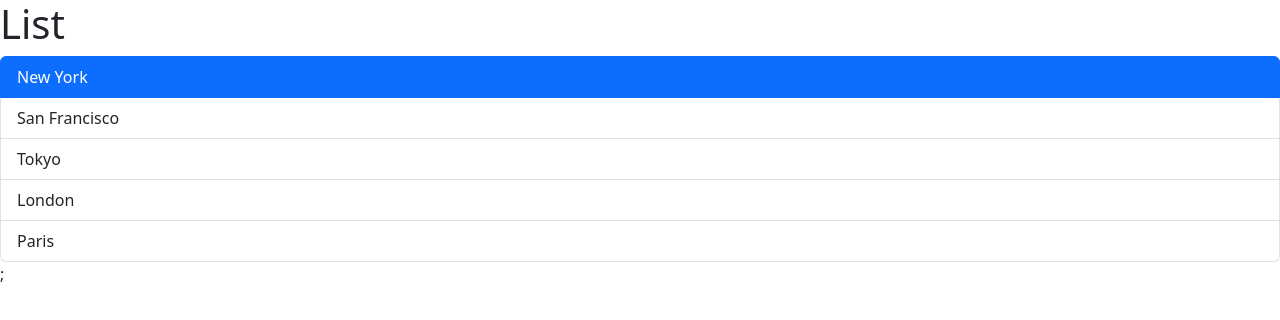
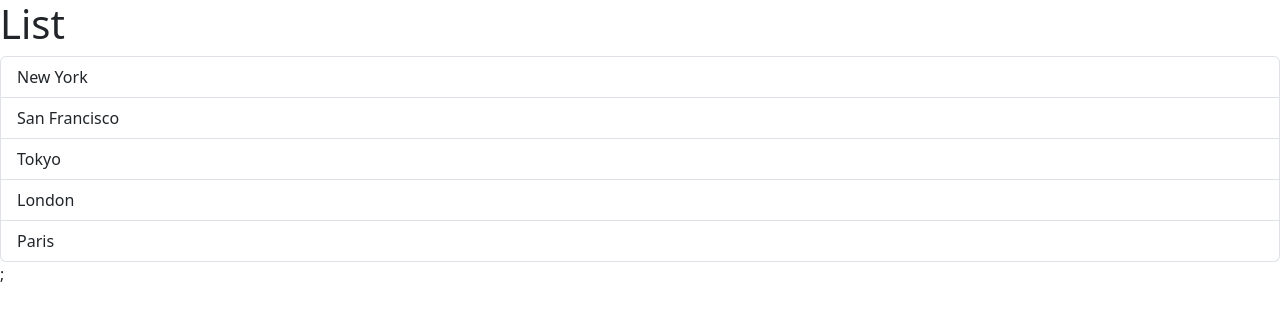
Before and after one commit to lucapolzone/react-app, a React (Vite) app: page / in a window 1280 px wide. Shown: the top 320 px of the page. Built offline with nearby package versions, Linux system fonts and the light colour scheme.

Commit message:
feat: add managing state

```diff
--- a/src/components/ListGroup.tsx
+++ b/src/components/ListGroup.tsx
@@ -1,8 +1,7 @@
-import { Fragment } from "react";
-import { MouseEvent } from "react";
+import { Fragment, useState } from "react";
 
 function ListGroup() {
-  const items =  [
+  let items =  [
     'New York',
     'San Francisco',
     'Tokyo',
@@ -12,11 +11,12 @@ function ListGroup() {
 
   const message = items.length === 0 ? <p>No item found</p> : null;
 
-  //Event handler
-  const handleClick = (event: MouseEvent) => console.log(event);
+  //Hook
+  const [selectedIndex, setSelectedIndex] = useState(-1);
+  //variable (selectedIndex): arr[0];
+  //updater function: arr[1];
 
-  //Nessun elemento è selezionato
-  const selectedIndex = 0;
+
 
   return (
     <Fragment>
@@ -25,9 +25,12 @@ function ListGroup() {
       <ul className="list-group">
         {items.map((item, index) => (
           <li
-            className={ selectedIndex === index ? 'list-group-item active' : 'list-group-item'}
+            className={ selectedIndex === index
+              ? 'list-group-item active'
+              : 'list-group-item'
+            }
             key={item}
-            onClick={handleClick}
+            onClick={() => { setSelectedIndex(index) } }
           >
             {item}
           </li>
```
